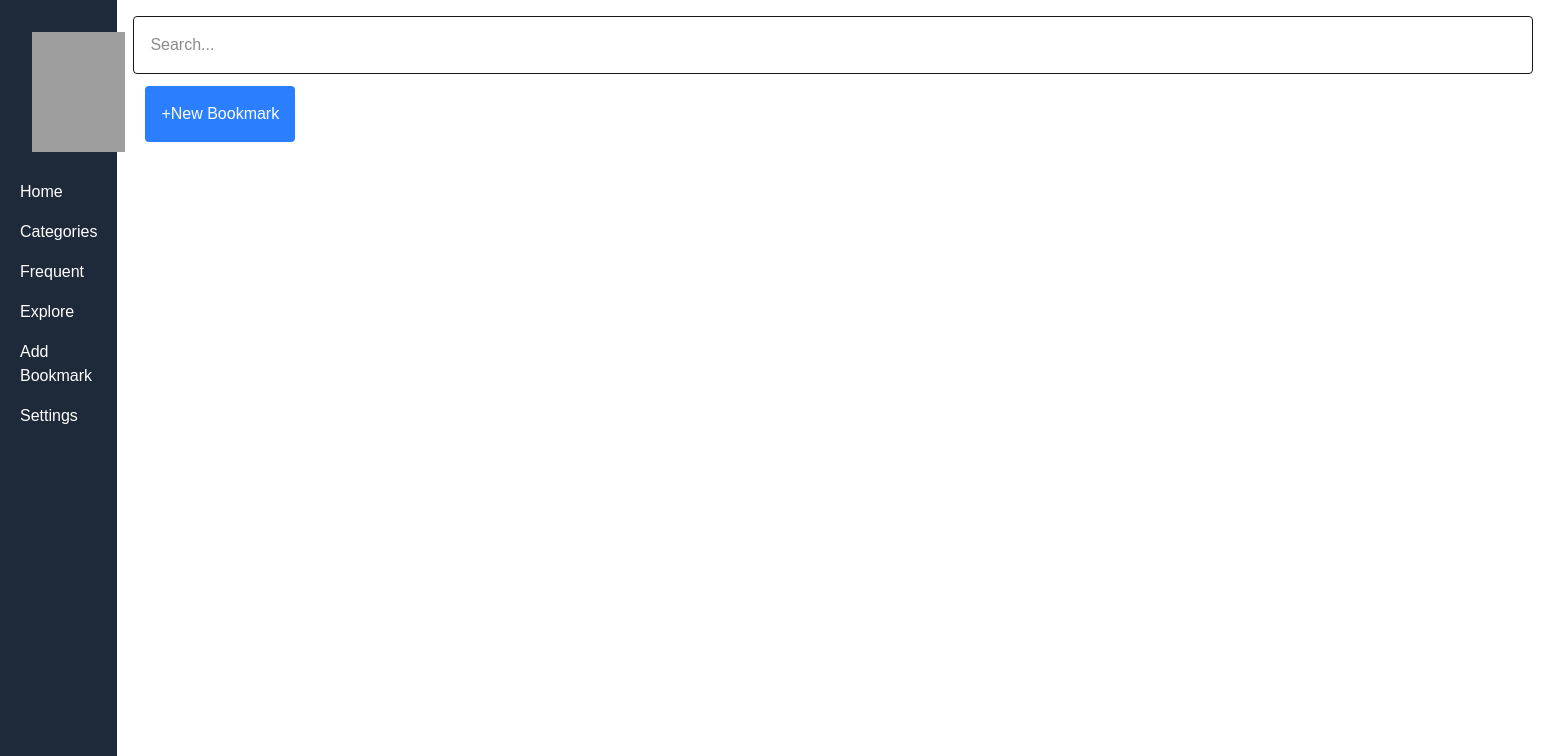
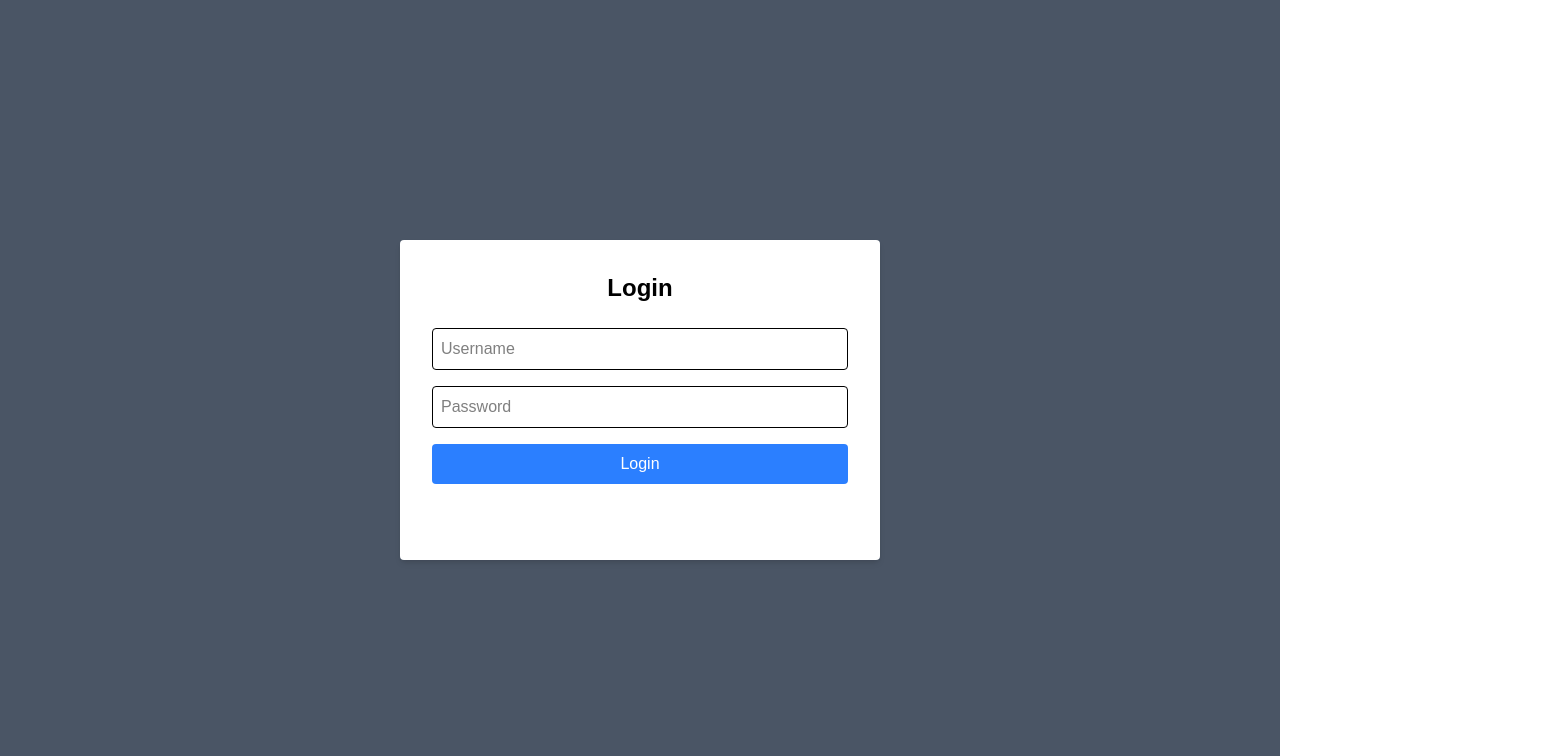
Before and after one commit to Namish46/BookMark_project, a Next.js app: page / in a window 1280 px wide. Shown: the top 756 px of the page, 1549 px wide, since content can reach past the window. Built offline with nearby package versions, Linux system fonts and the light colour scheme; grey boxes are pictures that could not be loaded.

Commit message:
Added login feature

```diff
--- a/app/components/sidebar.tsx
+++ b/app/components/sidebar.tsx
@@ -10,7 +10,7 @@ function Sidebar() {
 ];
   return (
     <div className="w-55 bg-gray-800 text-white p-3 flex flex-col">
-      <img className="w-40 h-30 m-5"src={"https://img.utdstc.com/icon/7fb/e7c/7fbe7cf186bb807af7e5354f933fd89a63c8e83fa2e8a685dfa91274ccc72888:200"}></img>
+      <img className="w-40 h-30 m-5"src={"https://media.licdn.com/dms/image/sync/v2/D5627AQGQWu7AJYltUQ/articleshare-shrink_800/B56ZvAgaPzJEAI-/0/1768461280618?e=2147483647&v=beta&t=hReyPCt3LiOd6D_ZpSEoSgjz_vH1UT2sMel49iHaJLg"}></img>
       {links.map((link) => (
         <Link key={link.name}href={link.path}className="p-2 rounded hover:bg-gray-700">
           {link.name}
--- /dev/null
+++ b/app/home/layout.tsx
@@ -0,0 +1,15 @@
+"use client"
+import Sidebar from "../components/sidebar"
+import SearchBar from "../components/searchbar"
+
+export default function HomeLayout({children}:{children:React.ReactNode}) {
+  return (
+    <div className="flex h-screen ">
+      <Sidebar />
+      <div className="flex-1 flex flex-col p-4">
+        <SearchBar />
+        <main className="flex-1 overflow-auto">{children}</main>
+      </div>
+    </div>
+  )
+}
--- a/app/layout.tsx
+++ b/app/layout.tsx
@@ -1,40 +1,21 @@
-import type { Metadata } from "next";
-import { Geist, Geist_Mono } from "next/font/google";
-import "./globals.css";
-import Sidebar from "../app/components/sidebar";
-import SearchBar from "./components/searchbar";
+import type { Metadata } from "next"
+import { Geist, Geist_Mono } from "next/font/google"
+import "./globals.css"
 
-const geistSans = Geist({
-  variable: "--font-geist-sans",
-  subsets: ["latin"],
-});
-
-const geistMono = Geist_Mono({
-  variable: "--font-geist-mono",
-  subsets: ["latin"],
-});
+const geistSans = Geist({variable:"--font-geist-sans",subsets:["latin"]})
+const geistMono = Geist_Mono({variable:"--font-geist-mono",subsets:["latin"]})
 
 export const metadata: Metadata = {
-  title: "Bookmark Manager",
-  description: "A simple bookmark manager app",
-};
+  title:"Bookmark Manager",
+  description:"A simple bookmark manager app",
+}
 
-export default function RootLayout({
-  children,
-}: {
-  children: React.ReactNode;
-}) {
+export default function RootLayout({children}:{children:React.ReactNode}) {
   return (
     <html lang="en">
       <body className={`${geistSans.variable} ${geistMono.variable} antialiased`}>
-        <div className="flex h-screen">
-          <Sidebar />
-          <div className="flex-1 flex flex-col p-4">
-            <SearchBar />
-            <main className="flex-1 overflow-auto">{children}</main>
-          </div>
-        </div>
+        {children}
       </body>
     </html>
-  );
+  )
 }
--- a/app/page.tsx
+++ b/app/page.tsx
@@ -1,14 +1,33 @@
-"use client"
-import Image from "next/image";
-import { useState,useEffect } from "react";
+"use client";
+import { useState } from "react";
+import { useRouter } from "next/navigation";
 
-function LoginPage(){
+export default function LoginPage() {
+  const [username,setUsername]=useState("")
+  const [password,setPassword]=useState("")
+  const router=useRouter()
 
+const handleLogin = async () => {
+  const res = await fetch("https://dummyjson.com/auth/login", {
+    method: "POST",
+    headers: {"Content-Type":"application/json"},
+    body: JSON.stringify({ username, password })
+  })
+
+  if (res.ok) {
+    router.push("/home")
+  } else {
+    alert("Invalid username or password")
+  }
 }
-export default function Home() {
   return (
-    <div>
-
+  <div className="flex justify-center items-center h-screen bg-gray-600">
+    <div className="p-8 bg-white rounded shadow-md w-120 h-80">
+      <h2 className="text-2xl font-bold mb-6 text-center text-black">Login</h2>
+      <input type="text" placeholder="Username" value={username} onChange={e=>setUsername(e.target.value)} className="text-black w-full p-2 border rounded mb-4"/>
+      <input type="password" placeholder="Password" value={password} onChange={e=>setPassword(e.target.value)} className="text-black w-full p-2 border rounded mb-4"/>
+      <button onClick={handleLogin} className="w-full p-2 bg-blue-500 text-white rounded">Login</button>
     </div>
-  );
+  </div>
+  )
 }
```
